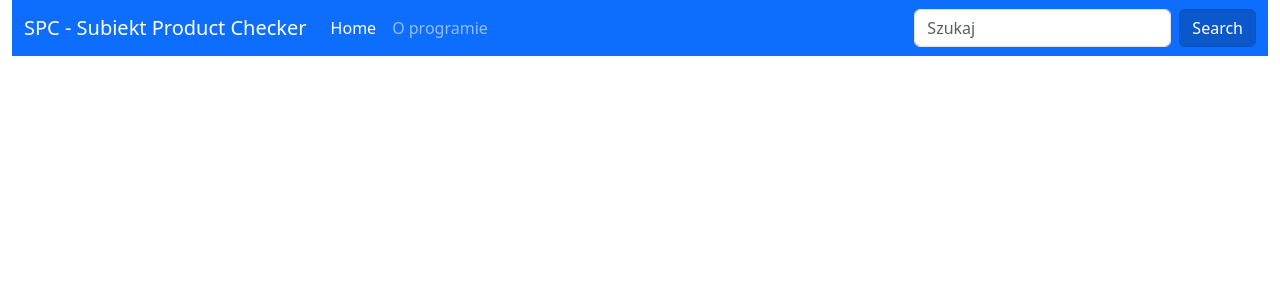
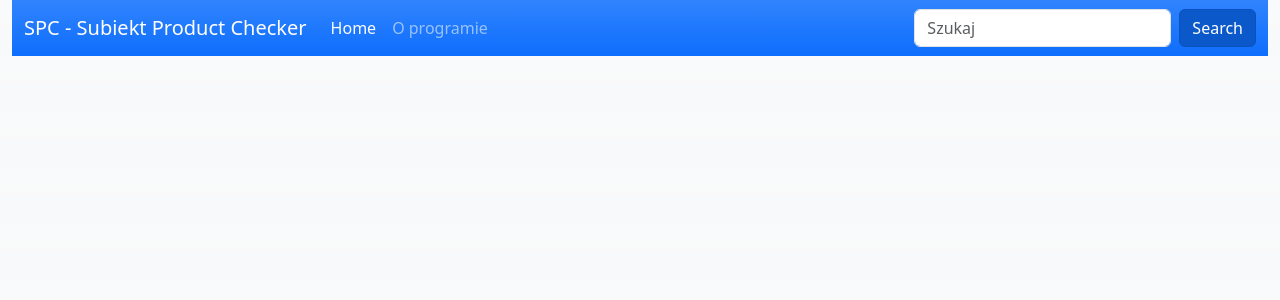
Before and after one commit to sebekbr/SubiektProductChecker, a Django app: page / in a window 1280 px wide. Shown: the top 300 px of the page. Run offline with Django 4.2, Linux system fonts and the light colour scheme; some libraries are stand-ins or nearby versions.

Commit message:
Update index.html
Added gradient to navbar bg

```diff
--- a/app/templates/index.html
+++ b/app/templates/index.html
@@ -7,11 +7,11 @@
     {% bootstrap_css %}
     {% bootstrap_javascript %}
 </head>
-<body>
+<body class="bg-light bg-gradient">
     <!---blok główny---->
     <div class="container-fluid">
         <!--- pasek nawigacyjny --->
-        <nav class="navbar navbar-expand-lg navbar-dark bg-primary">
+        <nav class="navbar navbar-expand-lg navbar-dark bg-primary bg-gradient">
             <div class="container-fluid">
             <a href="{% url 'index' %}" class="navbar-brand">SPC - Subiekt Product Checker</a>
             <button class="navbar-toggler" type="button" data-bs-toggle="collapse" data-bs-target="#navbarSupportedContent" aria-controls="navbarSupportedContent" aria-expanded="false" aria-label="Toggle navigation">
```
